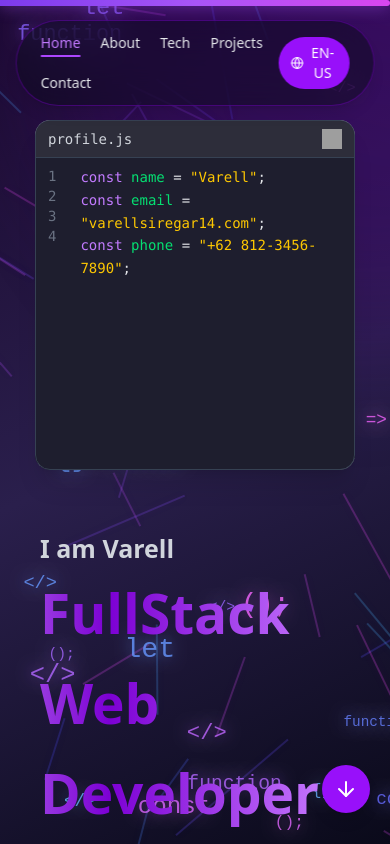
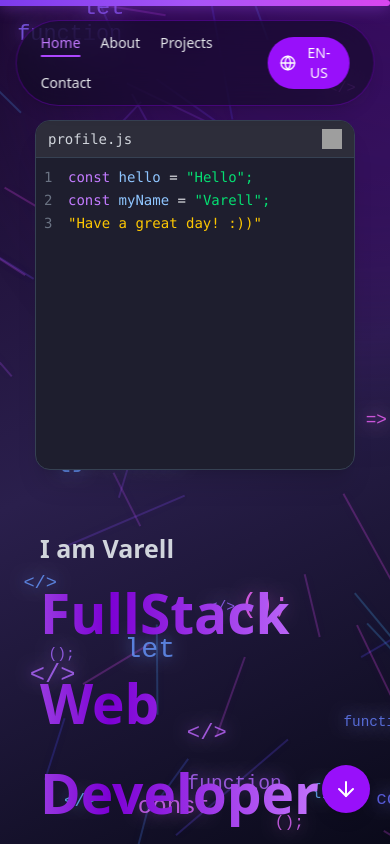
Before and after one commit to varells14/portofolio-varell, a React (Vite) app: page / in a window 390 px wide. Shown: the top 844 px of the page. Built offline with nearby package versions, Linux system fonts and the light colour scheme; grey boxes are pictures that could not be loaded.

Commit message:
update Modern Last

```diff
--- a/src/assets/components/ui/FloatingNavbar.jsx
+++ b/src/assets/components/ui/FloatingNavbar.jsx
@@ -8,7 +8,6 @@ import { FiGlobe } from 'react-icons/fi';
 const navLinks = [
   { id: 'home', label: 'Home' },
   { id: 'about', label: 'About' },
-  { id: 'tech', label: 'Tech' },
   { id: 'projects', label: 'Projects' },
   { id: 'contact', label: 'Contact' },
 ];
--- a/src/assets/components/visuals/TiltedCard.jsx
+++ b/src/assets/components/visuals/TiltedCard.jsx
@@ -1,5 +1,5 @@
-import { useRef, useState } from 'react';
-import { motion, useMotionValue, useSpring } from 'framer-motion';
+import { useRef, useState, useEffect } from "react";
+import { motion, useMotionValue, useSpring } from "framer-motion";
 
 const springValues = {
   damping: 30,
@@ -9,12 +9,12 @@ const springValues = {
 
 export default function TiltedCard({
   imageSrc,
-  altText = 'Tilted card image',
-  captionText = '',
-  containerHeight = '300px',
-  containerWidth = '100%',
-  imageHeight = '300px',
-  imageWidth = '300px',
+  altText = "Tilted card image",
+  captionText = "",
+  containerHeight = "300px",
+  containerWidth = "100%",
+  imageHeight = "300px",
+  imageWidth = "300px",
   scaleOnHover = 1.05,
   rotateAmplitude = 12,
   showMobileWarning = true,
@@ -27,13 +27,118 @@ export default function TiltedCard({
   const rotateY = useSpring(useMotionValue(0), springValues);
   const scale = useSpring(1, springValues);
   const opacity = useSpring(0);
-  const rotateFigcaption = useSpring(0, { stiffness: 350, damping: 30, mass: 1 });
+  const rotateFigcaption = useSpring(0, {
+    stiffness: 350,
+    damping: 30,
+    mass: 1,
+  });
 
   const [lastY, setLastY] = useState(0);
   const [flipped, setFlipped] = useState(false);
+  const [isMobile, setIsMobile] = useState(false);
 
+  // =========================
+  // CODE WITH SYNTAX COLORS
+  // =========================
+ const codeLines = [
+  [
+    { text: "const", className: "text-purple-400" },
+    { text: " hello", className: "text-blue-300" },
+    { text: " = ", className: "text-gray-200" },
+    { text: '"Hello";', className: "text-green-400" },
+  ],
+  [
+    { text: "const", className: "text-purple-400" },
+    { text: " myName", className: "text-blue-300" },
+    { text: " = ", className: "text-gray-200" },
+    { text: '"Varell";', className: "text-green-400" },
+  ],
+  [
+    { text: '"Have a great day! :))"', className: "text-yellow-400" },
+  ],
+];
+
+  const [displayedLines, setDisplayedLines] = useState([[], [], []]);
+  const [lineIndex, setLineIndex] = useState(0);
+  const [tokenIndex, setTokenIndex] = useState(0);
+  const [charIndex, setCharIndex] = useState(0);
+
+  // =========================
+  // TYPING EFFECT
+  // =========================
+  useEffect(() => {
+    if (!flipped) {
+      setDisplayedLines([[], [], []]);
+      setLineIndex(0);
+      setTokenIndex(0);
+      setCharIndex(0);
+      return;
+    }
+
+    if (lineIndex < codeLines.length) {
+      const currentLine = codeLines[lineIndex];
+      if (tokenIndex < currentLine.length) {
+        const currentToken = currentLine[tokenIndex];
+        if (charIndex < currentToken.text.length) {
+          const timeout = setTimeout(() => {
+            setDisplayedLines((prev) => {
+              const newLines = [...prev];
+              const tokens = [...newLines[lineIndex]];
+              tokens[tokenIndex] = {
+                ...currentToken,
+                text: currentToken.text.slice(0, charIndex + 1),
+              };
+              newLines[lineIndex] = tokens;
+              return newLines;
+            });
+            setCharIndex(charIndex + 1);
+          }, 50);
+          return () => clearTimeout(timeout);
+        } else {
+          setCharIndex(0);
+          setTokenIndex(tokenIndex + 1);
+        }
+      } else {
+        setTokenIndex(0);
+        setLineIndex(lineIndex + 1);
+      }
+    }
+  }, [flipped, lineIndex, tokenIndex, charIndex]);
+
+  // =========================
+  // MOBILE DETECTION
+  // =========================
+  useEffect(() => {
+    const checkMobile = () => setIsMobile(window.innerWidth < 768);
+    checkMobile();
+    window.addEventListener("resize", checkMobile);
+    return () => window.removeEventListener("resize", checkMobile);
+  }, []);
+
+  // =========================
+  // AUTO FLIP MOBILE (3s foto, 10s teks)
+  // =========================
+  useEffect(() => {
+    if (!isMobile) return;
+
+    let timeout;
+    if (flipped) {
+      timeout = setTimeout(() => {
+        setFlipped(false);
+      }, 5000);
+    } else {
+      timeout = setTimeout(() => {
+        setFlipped(true);
+      }, 2000);
+    }
+    return () => clearTimeout(timeout);
+  }, [isMobile, flipped]);
+
+  // =========================
+  // MOUSE HANDLERS
+  // =========================
   function handleMouse(e) {
-    if (!ref.current) return;
+    if (!ref.current || isMobile) return;
 
     const rect = ref.current.getBoundingClientRect();
     const offsetX = e.clientX - rect.left - rect.width / 2;
@@ -54,20 +159,25 @@ export default function TiltedCard({
   }
 
   function handleMouseEnter() {
+    if (isMobile) return;
     scale.set(scaleOnHover);
     opacity.set(1);
-    setFlipped(true); // mulai flip saat hover
+    setFlipped(true);
   }
 
   function handleMouseLeave() {
+    if (isMobile) return;
     opacity.set(0);
     scale.set(1);
     rotateX.set(0);
     rotateY.set(0);
     rotateFigcaption.set(0);
-    setFlipped(false); // balik lagi ke depan
+    setFlipped(false);
   }
 
+  // =========================
+  // RENDER
+  // =========================
   return (
     <figure
       ref={ref}
@@ -90,7 +200,7 @@ export default function TiltedCard({
       <motion.div
         className="relative w-full h-full [transform-style:preserve-3d]"
         animate={{ rotateY: flipped ? 180 : 0 }}
-        transition={{ duration: 0.8, ease: 'easeInOut' }}
+        transition={{ duration: 0.8, ease: "easeInOut" }}
         style={{
           width: imageWidth,
           height: imageHeight,
@@ -111,7 +221,6 @@ export default function TiltedCard({
           />
         </motion.div>
 
-
         {/* BACK */}
         <motion.div
           className="absolute w-full h-full flex flex-col rounded-[15px] backface-hidden
@@ -121,8 +230,6 @@ export default function TiltedCard({
           {/* Header VSCode style */}
           <div className="flex items-center justify-between px-3 py-2 bg-[#2d2d3a] text-sm text-gray-400 border-b border-gray-700">
             <span className="font-mono text-gray-300">profile.js</span>
-
-    {/* VSCode Logo */}
             <img
               src="https://cdn.jsdelivr.net/gh/devicons/devicon/icons/vscode/vscode-original.svg"
               alt="VSCode Logo"
@@ -130,39 +237,25 @@ export default function TiltedCard({
             />
           </div>
 
-  {/* Code area */}
-  <div className="flex-1 flex">
-    {/* Line numbers */}
-    <div className="px-3 py-2 text-gray-500 text-sm font-mono select-none">
-      <p>1</p>
-      <p>2</p>
-      <p>3</p>
-      <p>4</p>
+          {/* Code area with syntax highlight + typing */}
+          <div className="flex-1 flex flex-col font-mono text-sm leading-relaxed px-2 py-2">
+            {displayedLines.map((line, i) => (
+              <div key={i} className="flex">
+                <span className="w-6 text-gray-500 select-none">{i + 1}</span>
+                <span>
+                  {line.map((token, j) => (
+                    <span key={j} className={token.className}>
+                      {token.text}
+                    </span>
+                  ))}
+                  {i === lineIndex && flipped && (
+                    <span className="animate-pulse">|</span>
+                  )}
+                </span>
               </div>
-
-    {/* Code content */}
-    <div className="px-3 py-2 font-mono text-sm leading-relaxed">
-      <p>
-        <span className="text-purple-400">const</span>{" "}
-        <span className="text-green-400">name</span>{" "}
-        = <span className="text-yellow-400">"Varell"</span>;
-      </p>
-      <p>
-        <span className="text-purple-400">const</span>{" "}
-        <span className="text-green-400">email</span>{" "}
-        = <span className="text-yellow-400">"varellsiregar14.com"</span>;
-      </p>
-      <p>
-        <span className="text-purple-400">const</span>{" "}
-        <span className="text-green-400">phone</span>{" "}
-        = <span className="text-yellow-400">"+62 812-3456-7890"</span>;
-      </p>
-    </div>
+            ))}
           </div>
         </motion.div>
-
-
-
       </motion.div>
 
       {/* TOOLTIP */}
```
Lines whose indentation alone changed are shown as unchanged.
